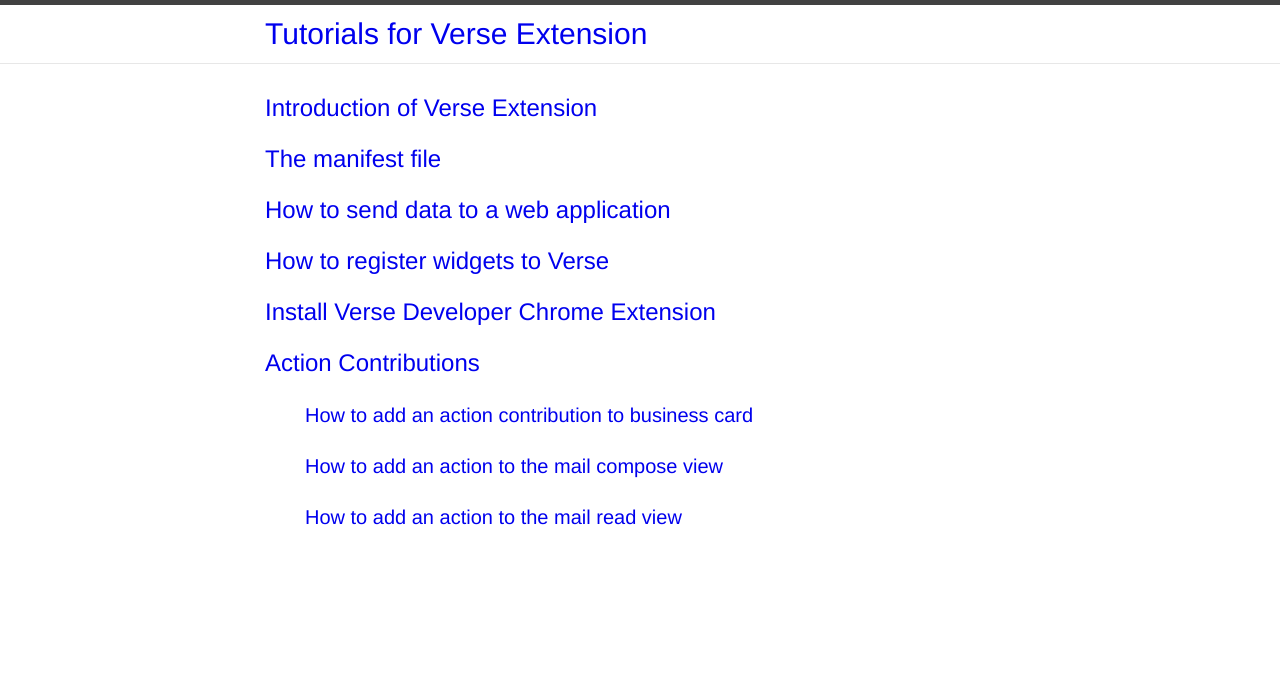
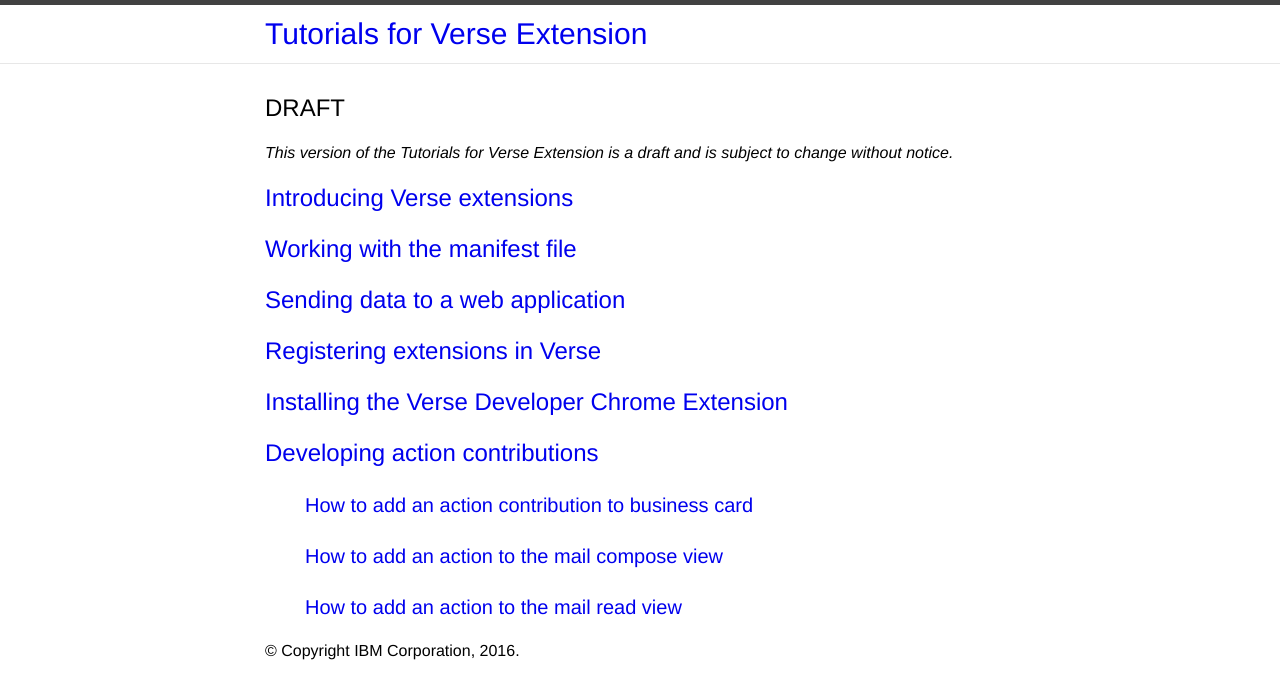
Before and after one commit to ibmverse/verse-developer, a Jekyll site: the page built from index.html, in a window 1280 px wide. Shown: the top 699 px of the page. Built offline with Jekyll 4.4.1, drawn with Linux system fonts in a browser that asks for light colours.

Commit message:
Edits from elizabeth_bowling@us.ibm.com
Added Draft notice to top and copyright notice to bottom.

```diff
--- a/index.html
+++ b/index.html
@@ -3,12 +3,17 @@
 layout: default
 ---
 <div>
-  <h2> <a href="{{ "/tutorials/tutorial-ext-intro.html" | prepend: site.baseurl }}">{{ "Introduction of Verse Extension" }}</a> </h2>
-  <h2> <a href="{{ "/tutorials/tutorial-ext-manifest.html" | prepend: site.baseurl }}">{{ "The manifest file" }}</a> </h2>
-  <h2> <a href="{{ "/tutorials/tutorial-ext-send-data-to-app.html" | prepend: site.baseurl }}">{{ "How to send data to a web application" }}</a> </h2>
-  <h2> <a href="{{ "/tutorials/tutorial-ext-widget-reg.html" | prepend: site.baseurl }}">{{ "How to register widgets to Verse" }}</a> </h2>
-  <h2> <a href="{{ "/tutorials/tutorial-ext-install-toolkit.html" | prepend: site.baseurl }}">{{ "Install Verse Developer Chrome Extension" }}</a> </h2>
-  <h2> <a href="{{ "/tutorials/tutorial-ext-action-contribution.html" | prepend: site.baseurl }}">{{ "Action Contributions" }}</a> </h2>
+  <h2> DRAFT</h2>
+  <p><em>This version of the Tutorials for Verse Extension is a draft and is subject to change without notice.</em></p>
+</div>
+
+<div>
+  <h2> <a href="{{ "/tutorials/tutorial-ext-intro.html" | prepend: site.baseurl }}">{{ "Introducing Verse extensions" }}</a> </h2>
+  <h2> <a href="{{ "/tutorials/tutorial-ext-manifest.html" | prepend: site.baseurl }}">{{ "Working with the manifest file" }}</a> </h2>
+  <h2> <a href="{{ "/tutorials/tutorial-ext-send-data-to-app.html" | prepend: site.baseurl }}">{{ "Sending data to a web application" }}</a> </h2>
+  <h2> <a href="{{ "/tutorials/tutorial-ext-widget-reg.html" | prepend: site.baseurl }}">{{ "Registering extensions in Verse" }}</a> </h2>
+  <h2> <a href="{{ "/tutorials/tutorial-ext-install-toolkit.html" | prepend: site.baseurl }}">{{ "Installing the Verse Developer Chrome Extension" }}</a> </h2>
+  <h2> <a href="{{ "/tutorials/tutorial-ext-action-contribution.html" | prepend: site.baseurl }}">{{ "Developing action contributions" }}</a> </h2>
   <ul class="tutorial-list">
     {% for page in site.tutorials %}
       {% if page.categories contains "tutorial_action_ext" %}
@@ -20,3 +25,6 @@
   </ul>
 
 </div>
+<div>
+  &copy; Copyright IBM Corporation, 2016.
+</div>
```
